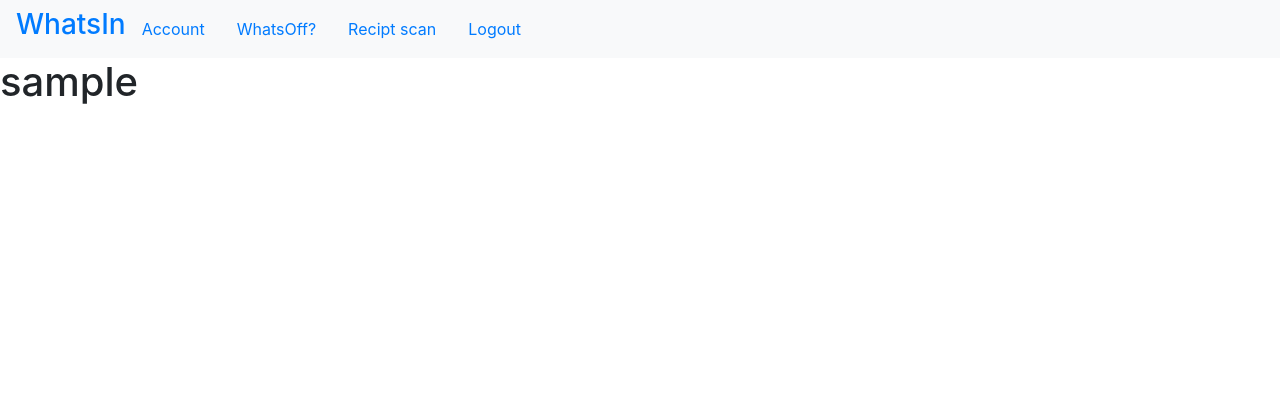
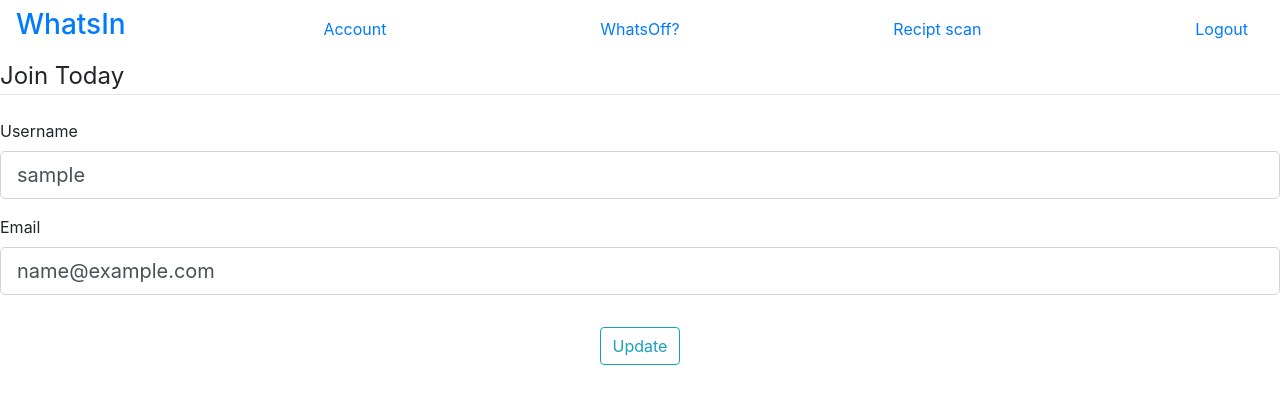
Before and after one commit to consistentinquiry/WhatsIn, a Flask app: page /account in a window 1280 px wide. Shown: the top 404 px of the page. Run offline with Flask 2, Linux system fonts and the light colour scheme; the visitor is signed in with stand-in values (Sample User, id 1); data comes from the database, SQL or seed files in the repository; parts of the project's set-up code (start-up, migrations or seed data) failed here and were passed over; some libraries are stand-ins or nearby versions.

Commit message:
Reworked the account and WhatsOff pages

```diff
--- a/run.py
+++ b/run.py
@@ -2,7 +2,6 @@
 from whatsin import app #import form the whatsin/init.py
 from whatsin.models import User, Fridge_item, Cupboard_item
 import os
-from whatsin.watcher import Watcher
 
 def run():
     """ Sets up paramters of web server & executes"""
@@ -12,8 +11,7 @@ def run():
 
 
     app.run(debug=debug, host=host, port=port)
-    watcher01 = Watcher()
-    watcher01.run()
+
 
 
 
--- a/whatsin/DAO.py
+++ /dev/null
@@ -1,2 +0,0 @@
-class DAO(object):
-    conn = None
--- a/whatsin/__init__.py
+++ b/whatsin/__init__.py
@@ -20,4 +20,7 @@ bcrypt = Bcrypt(app)
 login_manager = LoginManager(app)
 login_manager.login_view = 'login'
 
-from whatsin import routes
+
+from whatsin import routes   #wtf is going on here
+from whatsin import watcher  #would this be the correct way of creating a watcher object,
+                            #it needs to be accessed throughout the application
--- a/whatsin/forms.py
+++ b/whatsin/forms.py
@@ -67,3 +67,9 @@ class CupboardItemForm(FlaskForm):
     image_file = StringField('Image file')
 
     submit = SubmitField('Sign up')
+
+class ViewAccount(FlaskForm):
+    username = StringField('Username', validators=[DataRequired(), Length(min=2, max=20)])
+    email = StringField('Email', validators=[DataRequired(), Email()])
+
+    submit = SubmitField('Update')
--- a/whatsin/routes.py
+++ b/whatsin/routes.py
@@ -1,13 +1,16 @@
 from whatsin.models import User, Fridge_item, Cupboard_item
 from flask import render_template, flash, redirect, url_for, request, abort
 #from flask.ext.login import login_required, login_user
-from whatsin.forms import RegistrationForm, LoginForm, AddToFridgeForm, AddToCupboardForm, FridgeItemForm, CupboardItemForm
+from whatsin.forms import RegistrationForm, LoginForm, AddToFridgeForm, AddToCupboardForm, FridgeItemForm, CupboardItemForm, ViewAccount
 from whatsin import app, db, bcrypt, watcher, photos #imports from run.py
 import os
 import datetime
 from datetime import date
 from flask_login import login_user, current_user, logout_user, login_required
+from whatsin.watcher import Watcher
 
+watcher0 = Watcher()
+watcher0.run()
 #fridge = [
 #        {
 #            'id': '0',
@@ -83,7 +86,9 @@ def logout():
 @app.route("/account")
 @login_required
 def account():
-    return render_template('account.html')
+    user = current_user
+    form = ViewAccount(obj=user)
+    return render_template('account.html', form=form)
 
 @app.route("/add_to_fridge", methods=['GET','POST'])
 @login_required
@@ -177,9 +182,10 @@ def delete_cupboard_item(cupboard_item_id):
 
 @app.route("/whatsoff", methods=['GET'])
 def whatsoff():
-    iffy_items = Fridge_item.query.all()
-    print("Iffy items are: " + str(iffy_items))
-    return render_template('whatsoff.html', iffy=iffy_items)
+    payload = Fridge_item.query.all()
+    iffy_items = watcher0.checkIffies(payload)
+    off_items = watcher0.checkOffies(payload)
+    return render_template('whatsoff.html', iffy=iffy_items, offy=off_items)
 
 
 @app.route("/reciptscan", methods=['GET', 'POST'])
--- a/whatsin/templates/account.html
+++ b/whatsin/templates/account.html
@@ -1,4 +1,25 @@
 {% extends "base.html" %}
 {% block content %}
-  <h1> {{ current_user.username }} </h1>
+  <div class="content-section">
+      <form method="POST" action="">
+              {{ form.hidden_tag() }}  <!--Cross site scripting protection -->
+              <fieldset class="form-group"> <!--   -->
+          <legend class="border-bottom mb-4"> Join Today </legend>
+            <div class="form-group">
+              {{ form.username.label(class="form-control-label") }} <!-- The vriables after form. must match pyhon vars. Parenthisis relates to bootstrap stuff  -->
+              {{ form.username(class="form-control form-control-lg") }}
+            </div>
+            <div class="form-group">
+              {{ form.email.label(class="form-control-label") }}
+              {{ form.email(class="form-control form-control-lg") }}
+            </div>
+          </fieldset>
+	 <div class="text-center">
+            <div class="form-group">
+              {{ form.submit(class="btn btn-outline-info ") }}
+            </div>
+	 </div>
+          </form>
+         </div>
+
 {% endblock content %}
--- a/whatsin/templates/base.html
+++ b/whatsin/templates/base.html
@@ -18,7 +18,7 @@
 </head>
 
 <body>
-  <div class="navbar navbar-expand-md navbar-light bg-light">
+  <div class="navbar">
     <h3>
       <a href="{{ url_for('home')  }}">WhatsIn</a>
     </h3>
@@ -43,6 +43,6 @@
         Register
     </a>
     {% endif %}
-  </div>
+   </div>
   {% block content %}{% endblock %}
 </body>
--- a/whatsin/templates/reciptscan.html
+++ b/whatsin/templates/reciptscan.html
@@ -6,4 +6,6 @@
       <input type="submit">
     </form>
   </span>
+  <span class="border border-primary">
+  </span>
 {% endblock %}
```
Also changed, not shown: whatsin/templates/whatsoff.html (+6 -2 lines), whatsin/watcher.py (+21 -13 lines), whatsin/static/default_recipt.jpg (added), 1 other file.
